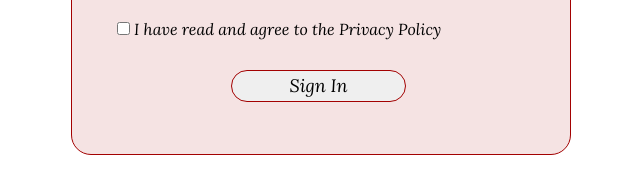
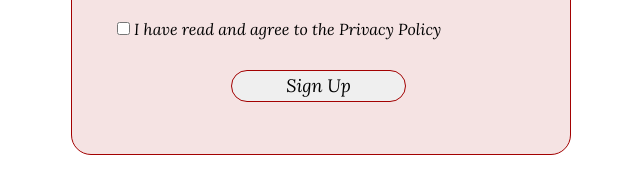
Before and after one commit to Ma7moudA7md99/BloodBank, a plain HTML site: page signUp.html in a window 1280 px wide. Shown: the part 475-668 px from the top of the page, 319-959 px from the left. Drawn offline with Linux system fonts and the light colour scheme.

Commit message:
Update 1

```diff
--- a/signUp.html
+++ b/signUp.html
@@ -70,7 +70,7 @@
         </select>
         <input type="checkbox" name="privacy" id="privacy" required />
         <label for="privacy">I have read and agree to the Privacy Policy</label>
-        <button>Sign In</button>
+        <button>Sign Up</button>
       </form>
     </div>
   </body>
```
